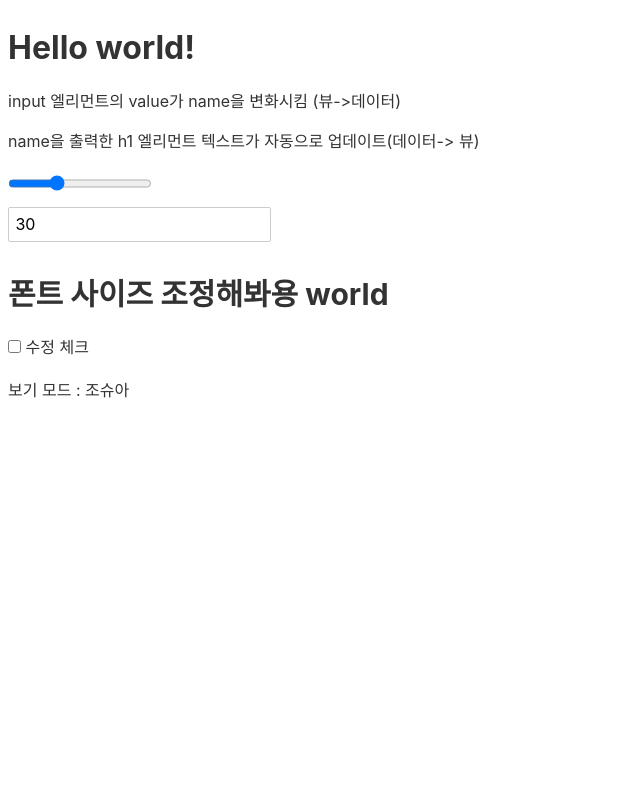
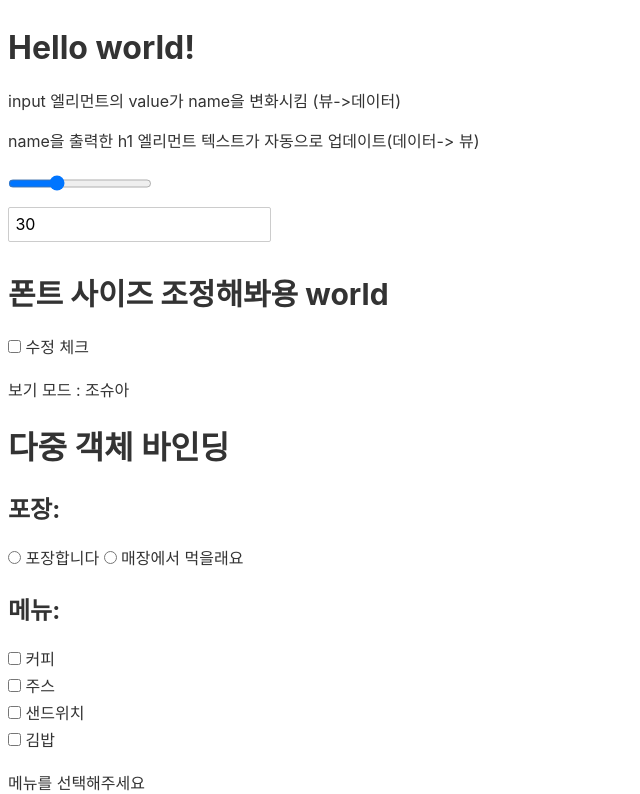
Before and after one commit to zldnlto/Svelte_Tutorial, a Svelte app: page / in a window 1280 px wide. Shown: the part 1657-2451 px from the top of the page, without its empty margins (0-640 px from the left). Before the commit the page ends 2058 px from the top, so only its background shows below. Built offline with nearby package versions, Linux system fonts and the light colour scheme.

Commit message:
Chp6_다중 객체 바인딩

```diff
--- a/src/tutorial/Chp6.svelte
+++ b/src/tutorial/Chp6.svelte
@@ -3,6 +3,12 @@
     let size = 30;
     let editable = false;
     let favorite = '조슈아';
+
+    let where = "";
+    let menu = ['커피', '주스', '샌드위치', '김밥'];
+    let chosen = [];
+    let order = ""; //주문 내용 저장할 변수
+    $: order = chosen.length>0 ? `<b>${chosen}</b> 메뉴를 <b>${where=="매장"? "매장 식사를":"포장 주문을"} </b> 선택하셨습니다` : "메뉴를 선택해주세요"
 </script>
 
 <main>
@@ -23,4 +29,18 @@
     {:else}
     <p>보기 모드 : {favorite}</p>
     {/if}
+
+    <h1>다중 객체 바인딩</h1>
+    <h2>포장: {where}</h2>
+    <input type="radio" bind:group={where} value="포장"> 포장합니다
+    <input type="radio" bind:group={where} value="매장"> 매장에서 먹을래요
+
+    <h2>메뉴: {chosen}</h2>
+    {#each menu as item}
+    <label>
+        <input type="checkbox" bind:group={chosen} value={item}> {item}
+    </label>
+    {/each}
+
+    <p>{@html order}</p>
 </main>
```
